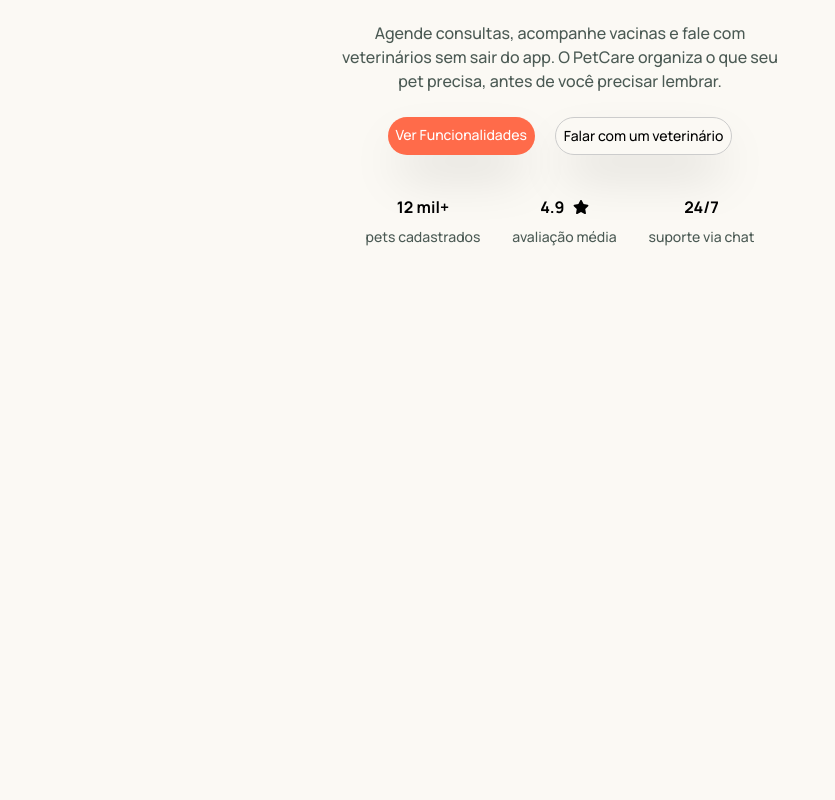
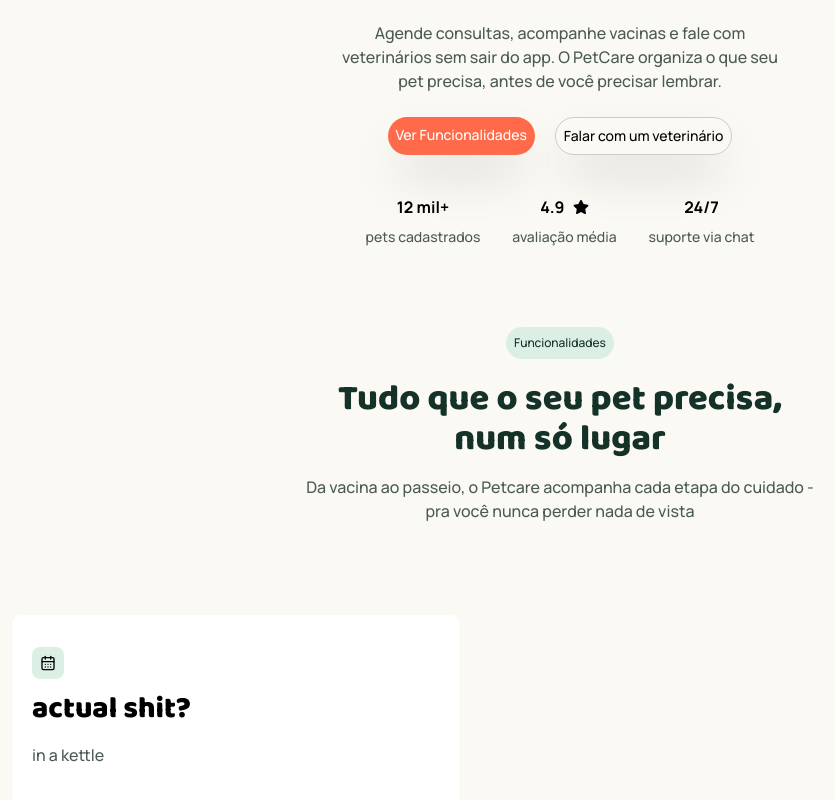
Before and after one commit to Monopolizante/petcare, a React (Vite) app in the folder landing-page/: page / in a window 1280 px wide. Shown: the part 300-1100 px from the top of the page, without its empty margins (80-915 px from the left). Before the commit the page ends 800 px from the top, so only its background shows below. Built offline with nearby package versions, Linux system fonts and the light colour scheme.

Commit message:
feat: adiciona parte de funcionalidades

```diff
--- a/landing-page/src/App.tsx
+++ b/landing-page/src/App.tsx
@@ -1,13 +1,17 @@
-import { useState } from 'react'
 import Navbar from './components/Navbar';
 import Hero from './components/Hero';
+import Funcionalidades from './components/Funcionalidades';
+import Container from './components/Container';
 
 function App() {
 
   return (
     <>
-     <Navbar />
-     <Hero />
+      <Navbar />
+    <Container >
+      <Hero />
+      <Funcionalidades />
+    </Container>
     </>
   )
 }
--- /dev/null
+++ b/landing-page/src/components/Cards/index.tsx
@@ -0,0 +1,19 @@
+
+interface CardProps {
+    title: string;
+    info: string;
+    icon: React.ReactElement;
+}
+
+export default function Cards ({title, info, icon}: CardProps){
+    return(
+
+            <div className='bg-white rounded-lg w-md p-5 m-3 shadow-xs'>
+                <div className='items-center bg-[#DCEFE4] inline-flex p-2 mt-3 mb-3 rounded-lg'>
+                    {icon}
+                </div>
+                    <h1 className='font-black text-3xl'>{title}</h1>
+                <p className='text-wrap mt-4 mb-6 text-[#4B5A54] text-sm md:text-base text-left'>{info}</p>
+            </div>
+    )
+}
--- /dev/null
+++ b/landing-page/src/components/Container/index.tsx
@@ -0,0 +1,13 @@
+import {ReactNode} from "react"
+
+interface ContainerProps {
+    children?: React.ReactNode;
+}
+
+export default function Container({ children }: ContainerProps){
+    return(
+        <div className="md:px-20 px-5">
+            {children}
+        </div>
+    )
+}
--- /dev/null
+++ b/landing-page/src/components/Funcionalidades/index.tsx
@@ -0,0 +1,20 @@
+import Cards from "../Cards";
+import {LuCalendarDays} from 'react-icons/lu'
+
+export default function Funcionalidades(){
+    return(
+            <section className='items-center flex justify-center flex-col'>
+                <div className='flex gap-2 items-center mt-10 md:mt-20 bg-[#DCEFE4] p-2 rounded-full'>
+                    <p className='text-[12px] md:text-xs text-bold text-[#153229] font-display'>Funcionalidades</p>
+                </div>
+                <div className='text-center justify-center mt-5 items-center w-xs md:w-lg'>
+                    <h1 className='font-black text-[#153229] text-3xl md:text-4xl'>Tudo que o seu pet precisa, num só lugar</h1>
+                    <p className='text-wrap mt-4 mb-6 text-[#4B5A54] text-sm md:text-base'>Da vacina ao passeio, o Petcare acompanha cada etapa do cuidado - pra você nunca perder nada de vista</p>
+                </div>
+                <div className='grid grid-cols-3 mt-14'>
+                    <Cards title='actual shit?' info='in a kettle' icon={<LuCalendarDays />}  />
+                </div>
+            </section>
+
+    )
+}
--- a/landing-page/src/components/Navbar/index.tsx
+++ b/landing-page/src/components/Navbar/index.tsx
@@ -3,6 +3,7 @@
 export default function Navbar() {
     return (
         <header className='md:px-20 px-5 py-6 flex justify-between items-center border-b border-b-[#ccc]'>
+
             <div className='flex gap-2 items-center'>
                 <MdOutlinePets size={24} color="#3F9271" />
                 <span className='font-black text-[#153229] text-xs md:text-xl'>pet</span>
```
